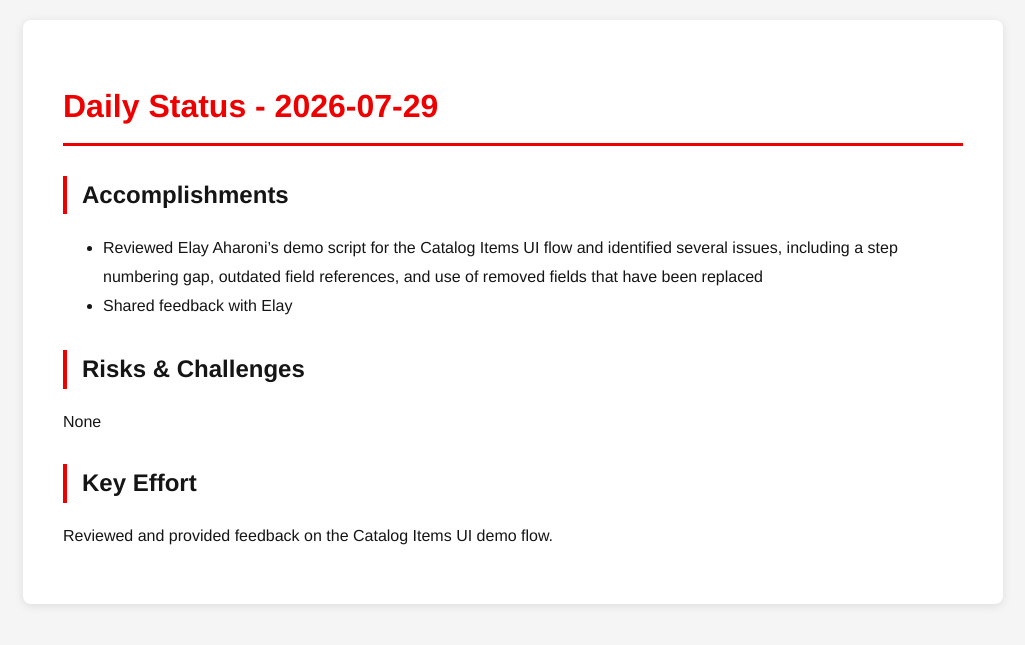
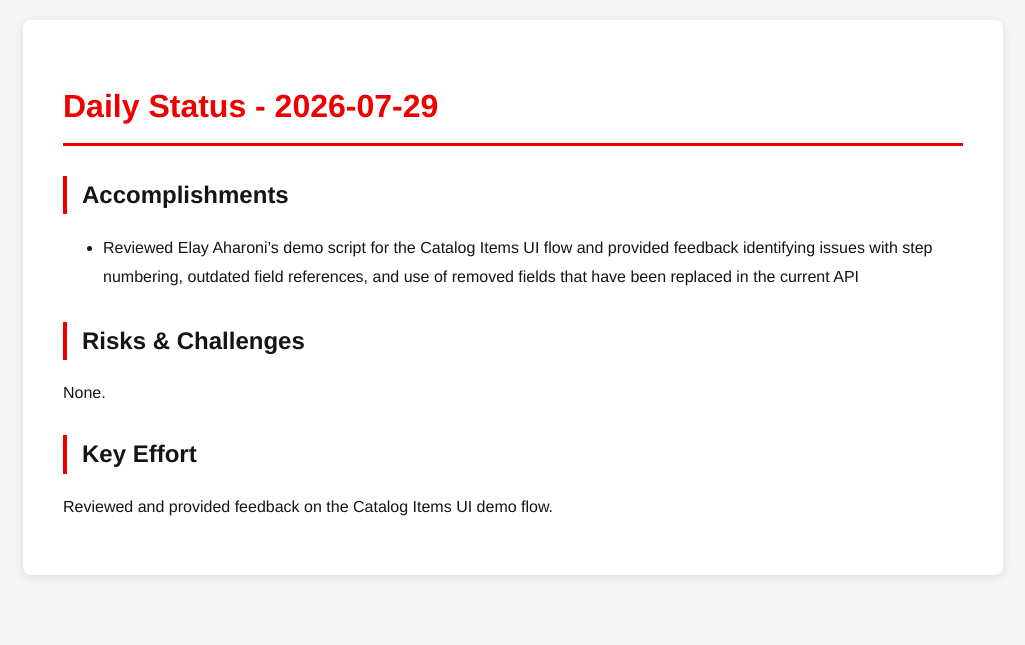
Before and after one commit to tzvatot/daily-status, a Jekyll site: the page built from 2026-07-29.md, in a window 1280 px wide. Shown: the top 645 px of the page, without its empty margins (127-1152 px from the left). Built offline with Jekyll 4.4.1, drawn with Linux system fonts in a browser that asks for light colours.

Commit message:
Daily status update - 2026-07-29

```diff
--- a/2026-07-29.md
+++ b/2026-07-29.md
@@ -7,11 +7,10 @@ date: 2026-07-29
 # Daily Status - 2026-07-29
 
 ## Accomplishments
-- Reviewed Elay Aharoni's demo script for the Catalog Items UI flow and identified several issues, including a step numbering gap, outdated field references, and use of removed fields that have been replaced
-- Shared feedback with Elay
+- Reviewed Elay Aharoni's demo script for the Catalog Items UI flow and provided feedback identifying issues with step numbering, outdated field references, and use of removed fields that have been replaced in the current API
 
 ## Risks & Challenges
-None
+None.
 
 ## Key Effort
 Reviewed and provided feedback on the Catalog Items UI demo flow.
```
